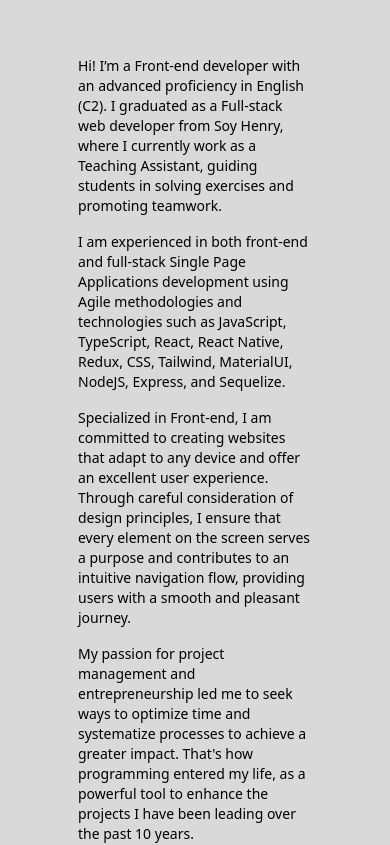
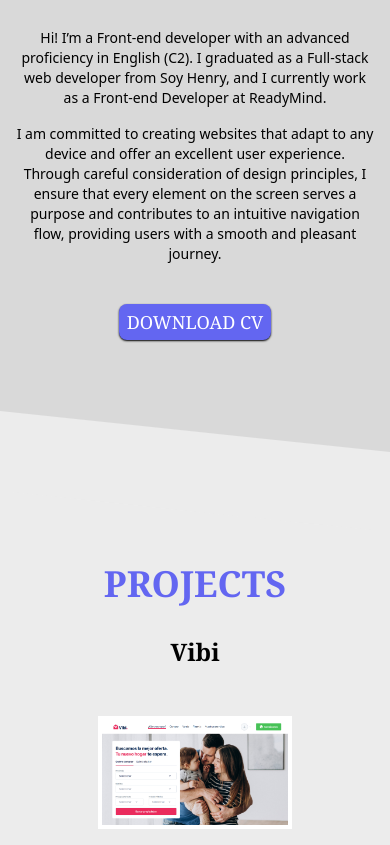
Before and after one commit to gastondvoskin/portfolio, a React (Vite) app in the folder client/: page / in a window 390 px wide. Shown: the part 1000-1845 px from the top of the page. Built offline with nearby package versions, Linux system fonts and the light colour scheme; no server answers.

Commit message:
Responsive About. Updated dataAbout

```diff
--- a/client/src/components/Title.jsx
+++ b/client/src/components/Title.jsx
@@ -1,6 +1,6 @@
 const Title = ({text}) => {
   return (
-    <h1 className="mb-16 text-3xl font-bold text-myacc dark:text-myaccd md:text-5xl">
+    <h1 className="mb-8 text-4xl font-bold text-myacc dark:text-myaccd md:text-5xl">
       {text}
     </h1>
   );
--- a/client/src/data/dataDvoskin/dataAbout.js
+++ b/client/src/data/dataDvoskin/dataAbout.js
@@ -1,11 +1,11 @@
 const dataDvoskinAbout = [
-  "Hi! I’m a Front-end developer with an advanced proficiency in English (C2). I graduated as a Full-stack web developer from Soy Henry, where I currently work as a Teaching Assistant, guiding students in solving exercises and promoting teamwork.",
+  "Hi! I’m a Front-end developer with an advanced proficiency in English (C2). I graduated as a Full-stack web developer from Soy Henry, and I currently work as a Front-end Developer at ReadyMind.",
 
-  "I am experienced in both front-end and full-stack Single Page Applications development using Agile methodologies and technologies such as JavaScript, TypeScript, React, React Native, Redux, CSS, Tailwind, MaterialUI, NodeJS, Express, and Sequelize. ",
+  "I am committed to creating websites that adapt to any device and offer an excellent user experience. Through careful consideration of design principles, I ensure that every element on the screen serves a purpose and contributes to an intuitive navigation flow, providing users with a smooth and pleasant journey.",
 
-  "Specialized in Front-end, I am committed to creating websites that adapt to any device and offer an excellent user experience. Through careful consideration of design principles, I ensure that every element on the screen serves a purpose and contributes to an intuitive navigation flow, providing users with a smooth and pleasant journey.",
+  // "My passion for project management and entrepreneurship led me to seek ways to optimize time and systematize processes to achieve a greater impact. That's how programming entered my life, as a powerful tool to enhance the projects I have been leading over the past 10 years.",
 
-  "My passion for project management and entrepreneurship led me to seek ways to optimize time and systematize processes to achieve a greater impact. That's how programming entered my life, as a powerful tool to enhance the projects I have been leading over the past 10 years."
+  // "I am experienced in both front-end and full-stack Single Page Applications development using Agile methodologies and technologies such as JavaScript, TypeScript, React, React Native, Redux, CSS, Tailwind, MaterialUI, NodeJS, Express, and Sequelize."
 ];
 
 export { dataDvoskinAbout };
--- a/client/src/sections/About.jsx
+++ b/client/src/sections/About.jsx
@@ -7,13 +7,13 @@ import Title from "../components/Title";
 const About = () => {
   return (
     <SectionContainer name="about" bgNumber={2}>
-      <div className="flex flex-col w-3/5 items-center z-10">
+      <div className="flex flex-col px-4 items-center z-10 md:w-4/5 lg:w-3/4">
         <Title text="ABOUT"/>
 
-        <div className="flex flex-col items-center mb-10">
+        <div className="flex flex-col items-center">
           {dataDvoskinAbout.map((paragraph, index) => {
             return (
-              <p key={index} className="text-left mb-4 text-sm font-sans md:text-base">
+              <p key={index} className="text-center mb-4 text-sm font-sans md:text-base">
                 {paragraph}
               </p>
             );
```
